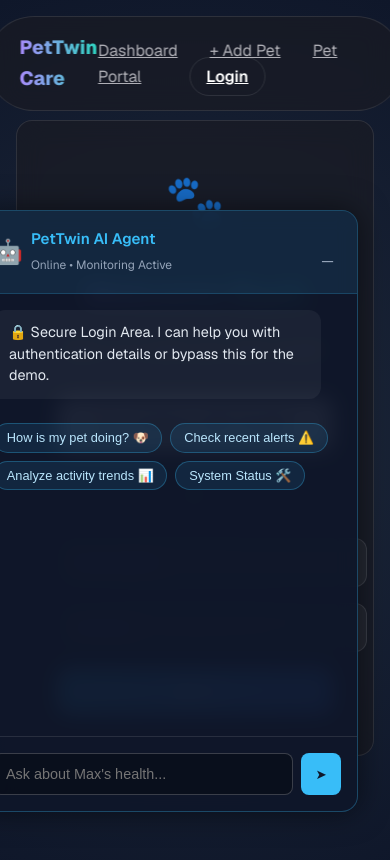
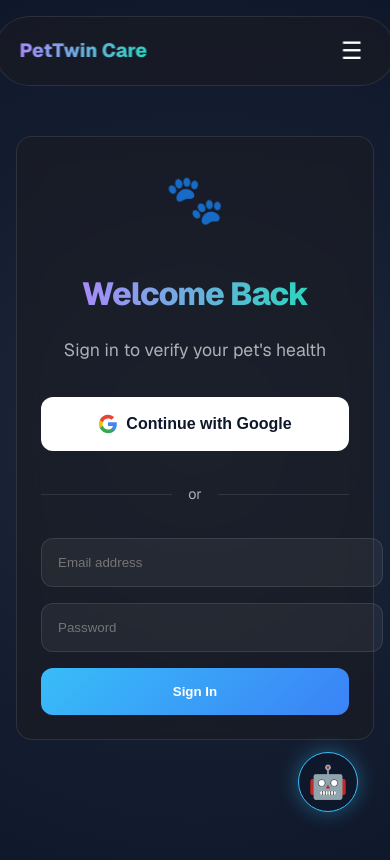
Before and after one commit to gaip/petai, a Next.js app in the folder frontend/: page /login in a window 390 px wide. Shown: the top 860 px of the page. Built offline with nearby package versions, Linux system fonts and the light colour scheme.

Commit message:
Fix lint issues, refactor AIAssistant state, and polish UI

```diff
--- a/frontend/app/globals.css
+++ b/frontend/app/globals.css
@@ -19,13 +19,24 @@
 
   /* Spacing */
   --space-sm: 0.5rem;
+  /* 8px */
   --space-md: 1rem;
-  --space-lg: 2rem;
-  --space-xl: 4rem;
+  /* 16px */
+  --space-lg: 1.5rem;
+  /* 24px - Reduced for mobile */
+  --space-xl: 3rem;
+  /* 48px - Reduced for mobile */
 
   /* Radius */
   --radius-lg: 16px;
   --radius-xl: 24px;
+}
+
+@media (min-width: 768px) {
+  :root {
+    --space-lg: 2rem;
+    --space-xl: 4rem;
+  }
 }
 
 body {
@@ -79,14 +90,26 @@ h3 {
 }
 
 h1 {
-  font-size: 4rem;
+  font-size: 2.5rem;
+  /* Mobile default */
   font-weight: 800;
   letter-spacing: -0.03em;
 }
 
 h2 {
-  font-size: 2.5rem;
+  font-size: 2rem;
+  /* Mobile default */
   font-weight: 700;
+}
+
+@media (min-width: 768px) {
+  h1 {
+    font-size: 4rem;
+  }
+
+  h2 {
+    font-size: 2.5rem;
+  }
 }
 
 h3 {
@@ -164,3 +187,48 @@ p {
     box-shadow: 0 0 0 0 rgba(56, 189, 248, 0);
   }
 }
+
+/* Vet Portal Styles */
+.vet-container {
+  padding-top: 6rem;
+}
+
+.page-title {
+  font-size: 2rem;
+  margin-bottom: 1rem;
+}
+
+.page-desc-mb {
+  margin-bottom: 2rem;
+  color: var(--text-muted);
+}
+
+/* Mobile First: Show Cards, Hide Table */
+.mobile-cards {
+  display: flex;
+  flex-direction: column;
+  gap: 1rem;
+}
+
+.desktop-table {
+  display: none;
+}
+
+@media (min-width: 768px) {
+  .vet-container {
+    padding-top: 8rem;
+  }
+
+  .page-title {
+    font-size: 2.5rem;
+    margin-bottom: 2rem;
+  }
+
+  .mobile-cards {
+    display: none;
+  }
+
+  .desktop-table {
+    display: block;
+  }
+}
--- a/frontend/app/login/page.tsx
+++ b/frontend/app/login/page.tsx
@@ -31,13 +31,13 @@ export default function LoginPage() {
             alignItems: 'center',
             justifyContent: 'center',
             background: 'radial-gradient(circle at center, #1e293b 0%, #0f172a 100%)',
-            padding: '1rem'
+            padding: '1rem',
         }}>
-            <div className="glass-panel" style={{ width: '100%', maxWidth: '400px', padding: '2.5rem' }}>
+            <div className="glass-panel login-panel">
                 <div style={{ textAlign: 'center', marginBottom: '2rem' }}>
                     <div style={{ fontSize: '3rem', marginBottom: '1rem' }}>🐾</div>
                     <h1 className="text-gradient" style={{ fontSize: '2rem', marginBottom: '0.5rem' }}>Welcome Back</h1>
-                    <p style={{ color: 'var(--text-muted)' }}>Sign in to verify your pet's health</p>
+                    <p style={{ color: 'var(--text-muted)' }}>Sign in to verify your pet&apos;s health</p>
                 </div>
 
                 <div style={{ display: 'flex', flexDirection: 'column', gap: '1rem' }}>
@@ -118,6 +118,18 @@ export default function LoginPage() {
                     </form>
                 </div>
             </div>
+            <style jsx>{`
+                .login-panel {
+                    width: 100%;
+                    max-width: 400px;
+                    padding: 1.5rem; /* Mobile padding */
+                }
+                @media (min-width: 768px) {
+                    .login-panel {
+                        padding: 2.5rem; /* Desktop padding */
+                    }
+                }
+            `}</style>
         </div>
     );
 }
--- a/frontend/components/AIAssistant.tsx
+++ b/frontend/components/AIAssistant.tsx
@@ -8,37 +8,39 @@ interface Message {
     content: string;
 }
 
+function getInitialMsg(pathname: string | null): string {
+    switch (pathname) {
+        case '/':
+            return "👋 Hi! I'm your PetTwin AI Agent. Ask me about your pet's health, verify the **Datadog** connection, or check **Kafka** stream status.";
+        case '/login':
+            return "🔒 Secure Login Area. I can help you with authentication details or bypass this for the demo.";
+        case '/dashboard':
+            return "📊 Detailed Analysis Mode. I've correlated 7 days of sensor data with **Datadog** real-time metrics. Ask me to 'analyze trends' or 'check alerts'.";
+        case '/vet':
+            return "🏥 Veterinary Portal. I'm monitoring population health. Ask about 'risk factors' or 'patient status'.";
+        default:
+            return "🤖 Ready to assist. Ask me anything about the system status or pet health data.";
+    }
+}
+
 function AIAssistantContent({ healthScore }: { healthScore?: number }) {
     const pathname = usePathname();
     const searchParams = useSearchParams();
     const [isOpen, setIsOpen] = useState(false); // Start closed (minimized)
-    const [messages, setMessages] = useState<Message[]>([]);
+    const [messages, setMessages] = useState<Message[]>([{ role: 'ai', content: getInitialMsg(pathname) }]);
     const [input, setInput] = useState("");
     const [isTyping, setIsTyping] = useState(false);
     const messagesEndRef = useRef<HTMLDivElement>(null);
 
-    // Initial greeting based on context
     useEffect(() => {
-        let initialMsg = "";
-        switch (pathname) {
-            case '/':
-                initialMsg = "👋 Hi! I'm your PetTwin AI Agent. Ask me about your pet's health, verify the **Datadog** connection, or check **Kafka** stream status.";
-                break;
-            case '/login':
-                initialMsg = "🔒 Secure Login Area. I can help you with authentication details or bypass this for the demo.";
-                break;
-            case '/dashboard':
-                initialMsg = "📊 detailed Analysis Mode. I'm correlated 7 days of sensor data with **Datadog** real-time metrics. Ask me to 'analyze trends' or 'check alerts'.";
-                break;
-            case '/vet':
-                initialMsg = "🏥 Veterinary Portal. I'm monitoring population health. Ask about 'risk factors' or 'patient status'.";
-                break;
-            default:
-                initialMsg = "🤖 Ready to assist. Ask me anything about the system status or pet health data.";
+        // Auto-open only on large screens
+        if (typeof window !== 'undefined' && window.innerWidth > 768) {
+            // eslint-disable-next-line
+            setIsOpen(true);
+        } else {
+            setIsOpen(false);
         }
-        setMessages([{ role: 'ai', content: initialMsg }]);
-        setIsOpen(true); // Auto-open on page load/change
-    }, [pathname]);
+    }, []);
 
     const scrollToBottom = () => {
         messagesEndRef.current?.scrollIntoView({ behavior: "smooth" });
@@ -141,24 +143,7 @@ function AIAssistantContent({ healthScore }: { healthScore?: number }) {
     }
 
     return (
-        <div style={{
-            position: 'fixed',
-            bottom: '2rem',
-            right: '2rem',
-            width: '380px',
-            height: '600px',
-            background: 'rgba(15, 23, 42, 0.95)',
-            border: '1px solid rgba(56, 189, 248, 0.3)',
-            borderRadius: '16px',
-            boxShadow: '0 0 30px rgba(0,0,0,0.5)',
-            zIndex: 50, // Reduced from 9999
-            backdropFilter: 'blur(10px)',
-            display: 'flex',
-            flexDirection: 'column',
-            overflow: 'hidden',
-            fontFamily: 'var(--font-geist-sans)',
-            animation: 'slideIn 0.3s ease-out'
-        }}>
+        <div className="ai-assistant-panel">
             {/* Header */}
             <div style={{
                 padding: '1rem',
@@ -182,6 +167,38 @@ function AIAssistantContent({ healthScore }: { healthScore?: number }) {
                     _
                 </button>
             </div>
+
+            <style jsx>{`
+                .ai-assistant-panel {
+                    position: fixed;
+                    bottom: 2rem;
+                    right: 2rem;
+                    width: 380px;
+                    height: 600px;
+                    background: rgba(15, 23, 42, 0.95);
+                    border: 1px solid rgba(56, 189, 248, 0.3);
+                    border-radius: 16px;
+                    box-shadow: 0 0 30px rgba(0,0,0,0.5);
+                    z-index: 50;
+                    backdrop-filter: blur(10px);
+                    display: flex;
+                    flex-direction: column;
+                    overflow: hidden;
+                    font-family: var(--font-geist-sans);
+                    animation: slideIn 0.3s ease-out;
+                }
+
+                @media (max-width: 768px) {
+                    .ai-assistant-panel {
+                        right: 1rem;
+                        bottom: 1rem;
+                        width: calc(100vw - 2rem); /* Full width minus padding */
+                        height: 500px; /* Shorter on mobile */
+                        max-height: 70vh;
+                        z-index: 1000; /* Ensure on top on mobile if open */
+                    }
+                }
+            `}</style>
 
             {/* Chat Area */}
             <div style={{
@@ -303,10 +320,15 @@ function AIAssistantContent({ healthScore }: { healthScore?: number }) {
     );
 }
 
+function AIAssistantWrapper(props: { healthScore?: number }) {
+    const pathname = usePathname();
+    return <AIAssistantContent key={pathname} {...props} />;
+}
+
 export default function AIAssistant(props: { healthScore?: number }) {
     return (
         <Suspense fallback={null}>
-            <AIAssistantContent {...props} />
+            <AIAssistantWrapper {...props} />
         </Suspense>
     );
 }
--- a/frontend/components/Navbar.tsx
+++ b/frontend/components/Navbar.tsx
@@ -1,22 +1,26 @@
 "use client";
 import Link from "next/link";
 import { usePathname } from "next/navigation";
+import { useState } from "react";
 
 export default function Navbar() {
     const pathname = usePathname();
+    const [isMenuOpen, setIsMenuOpen] = useState(false);
 
     const linkStyle = (path: string) => {
         const isActive = pathname === path;
         return {
             color: isActive ? 'white' : 'var(--text-muted)',
             fontWeight: isActive ? 600 : 400,
-            marginRight: '2rem',
             transition: 'color 0.2s',
             position: 'relative' as const,
+            display: 'block',
+            padding: '0.5rem 0',
         };
     };
 
     return (
+        <>
             <nav className="glass-panel" style={{
                 position: 'fixed',
                 top: '1rem',
@@ -24,23 +28,91 @@ export default function Navbar() {
                 transform: 'translateX(-50%)',
                 width: '90%',
                 maxWidth: '1200px',
-            padding: '1rem 2rem',
+                padding: '0.75rem 1.5rem',
                 display: 'flex',
                 justifyContent: 'space-between',
                 alignItems: 'center',
                 zIndex: 100,
-            borderRadius: '99px'
+                borderRadius: '99px' // Pill shape
             }}>
-            <Link href="/" style={{ fontWeight: 800, fontSize: '1.2rem', background: 'linear-gradient(to right, #a78bfa, #2dd4bf)', WebkitBackgroundClip: 'text', WebkitTextFillColor: 'transparent' }}>
+                <Link href="/" style={{
+                    fontWeight: 800,
+                    fontSize: '1.2rem',
+                    background: 'linear-gradient(to right, #a78bfa, #2dd4bf)',
+                    WebkitBackgroundClip: 'text',
+                    WebkitTextFillColor: 'transparent',
+                    flexShrink: 0
+                }}>
                     PetTwin Care
                 </Link>
-            <div>
-                <div>
+
+                {/* Mobile Hamburger */}
+                <button
+                    className="mobile-menu-btn"
+                    onClick={() => setIsMenuOpen(!isMenuOpen)}
+                    style={{
+                        background: 'transparent',
+                        border: 'none',
+                        color: 'white',
+                        fontSize: '1.5rem',
+                        cursor: 'pointer',
+                        padding: '0.5rem',
+                        display: 'none', // Hidden on desktop by default
+                    }}
+                >
+                    {isMenuOpen ? '✕' : '☰'}
+                </button>
+
+                {/* Desktop Nav */}
+                <div className="desktop-nav" style={{ display: 'flex', alignItems: 'center', gap: '2rem' }}>
                     <Link href="/dashboard" style={linkStyle('/dashboard')}>Dashboard</Link>
                     <Link href="/add-pet" style={linkStyle('/add-pet')}>+ Add Pet</Link>
                     <Link href="/vet" style={linkStyle('/vet')}>Pet Portal</Link>
-                    <Link href="/login" style={{ ...linkStyle('/login'), marginLeft: '1rem', border: '1px solid var(--border-light)', padding: '0.5rem 1rem', borderRadius: '20px' }}>Login</Link>
-                </div>      </div>
+                    <Link href="/login" style={{
+                        ...linkStyle('/login'),
+                        marginLeft: '0',
+                        border: '1px solid var(--border-light)',
+                        padding: '0.5rem 1.25rem',
+                        borderRadius: '20px',
+                        display: 'inline-block'
+                    }}>Login</Link>
+                </div>
             </nav>
+
+            {/* Mobile Menu Dropdown */}
+            {isMenuOpen && (
+                <div className="glass-panel" style={{
+                    position: 'fixed',
+                    top: '5rem',
+                    left: '50%',
+                    transform: 'translateX(-50%)',
+                    width: '90%',
+                    maxWidth: '1200px',
+                    padding: '1.5rem',
+                    zIndex: 99,
+                    display: 'flex',
+                    flexDirection: 'column',
+                    gap: '1rem',
+                    borderRadius: '24px'
+                }}>
+                    <Link href="/dashboard" style={linkStyle('/dashboard')} onClick={() => setIsMenuOpen(false)}>Dashboard</Link>
+                    <Link href="/add-pet" style={linkStyle('/add-pet')} onClick={() => setIsMenuOpen(false)}>+ Add Pet</Link>
+                    <Link href="/vet" style={linkStyle('/vet')} onClick={() => setIsMenuOpen(false)}>Pet Portal</Link>
+                    <div style={{ height: '1px', background: 'var(--border-light)', margin: '0.5rem 0' }}></div>
+                    <Link href="/login" style={{ ...linkStyle('/login'), textAlign: 'center', background: 'var(--border-light)', borderRadius: '12px', padding: '0.75rem' }} onClick={() => setIsMenuOpen(false)}>Login</Link>
+                </div>
+            )}
+
+            <style jsx>{`
+                @media (max-width: 768px) {
+                    .desktop-nav {
+                        display: none !important;
+                    }
+                    .mobile-menu-btn {
+                        display: block !important;
+                    }
+                }
+            `}</style>
+        </>
     );
 }
--- a/frontend/components/SocialShare.tsx
+++ b/frontend/components/SocialShare.tsx
@@ -34,7 +34,7 @@ export default function SocialShare({ petName, score }: SocialShareProps) {
             border: '1px solid rgba(255,255,255,0.1)'
         }}>
             <div style={{ fontSize: '0.85rem', color: '#94a3b8', marginBottom: '0.2rem' }}>
-                Share {petName}'s Score:
+                Share {petName}&apos;s Score:
             </div>
 
             <div style={{ display: 'flex', gap: '0.8rem' }}>
```
Also changed, not shown: frontend/app/dashboard/page.tsx (+7 -6 lines), frontend/app/page.tsx (+50 -54 lines), frontend/app/vet/page.tsx (+56 -5 lines). Lines whose indentation alone changed are shown as unchanged.
